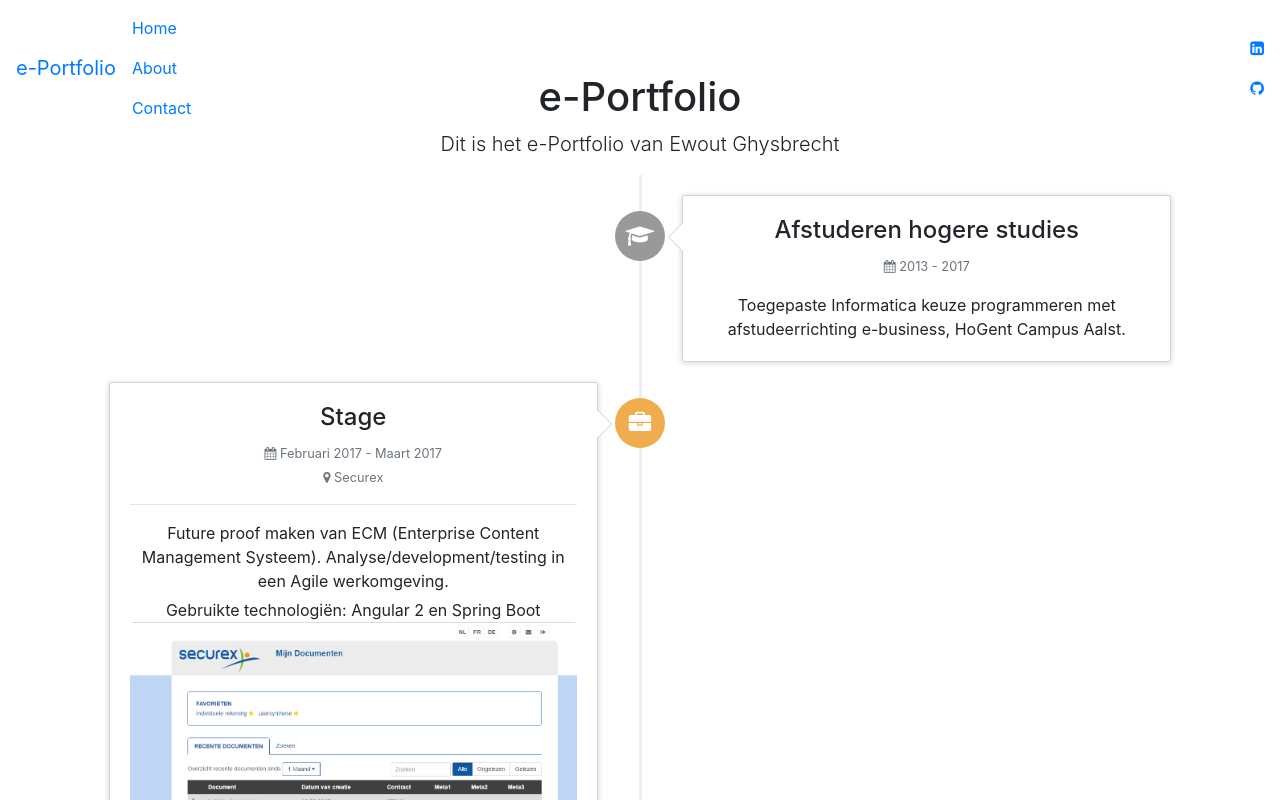
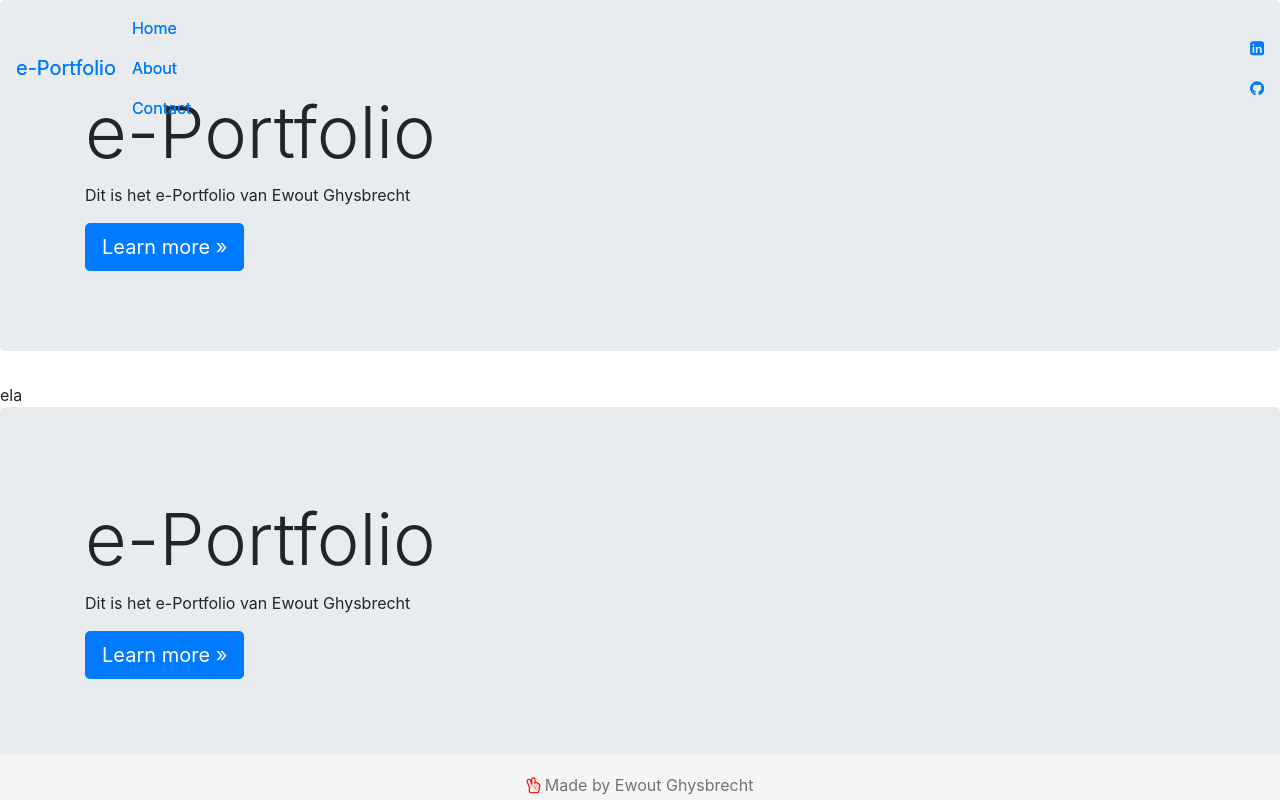
Before and after one commit to ewoutG/ePortfolio, an Angular app in the folder ePortfolio/: page /home in a window 1280 px wide. Shown: the top 800 px of the page. Built offline with nearby package versions, Linux system fonts and the light colour scheme.

Commit message:
About component added

```diff
--- a/ePortfolio/src/app/about/about.component.html
+++ b/ePortfolio/src/app/about/about.component.html
@@ -1,3 +1,3 @@
-<p>
-  about works!
-</p>
+<div class="container">
+  <app-timeline></app-timeline>
+</div>
--- a/ePortfolio/src/app/app-routing.module.ts
+++ b/ePortfolio/src/app/app-routing.module.ts
@@ -16,6 +16,10 @@ const routes: Routes = [
   {
     path: 'about',
     component: AboutComponent,
+  },
+  {
+    path: 'about',
+    component: AboutComponent,
   }
 ];
 
--- a/ePortfolio/src/app/app.component.html
+++ b/ePortfolio/src/app/app.component.html
@@ -1,13 +1,13 @@
 <app-nav></app-nav>
+<div class="jumbotron">
+  <div class="container">
+    <h1 class="display-3">e-Portfolio</h1>
+    <p>Dit is het e-Portfolio van Ewout Ghysbrecht</p>
+    <p><a class="btn btn-primary btn-lg" href="#" role="button">Learn more &raquo;</a></p>
+  </div>
+</div>
+ela
 
-<div class="container">
-  <div class="starter-template">
-
-    <h1>e-Portfolio</h1>
-    <p class="lead">Dit is het e-Portfolio van Ewout Ghysbrecht</p>
-    <app-timeline></app-timeline>
-  </div>
-
-</div>
 
 <app-footer></app-footer>
+<router-outlet></router-outlet>
--- a/ePortfolio/src/app/nav/nav.component.html
+++ b/ePortfolio/src/app/nav/nav.component.html
@@ -2,13 +2,13 @@
   <a class="navbar-brand" href="#">e-Portfolio</a>
   <ul class="nav navbar-nav mr-auto">
     <li class="nav-item active">
-      <a class="nav-link" href="#">Home <span class="sr-only">(current)</span></a>
+      <a class="nav-link" routerLink="/home">Home <span class="sr-only">(current)</span></a>
     </li>
     <li class="nav-item">
-      <a class="nav-link" href="#">About</a>
+      <a class="nav-link" routerLink="/about">About</a>
     </li>
     <li class="nav-item">
-      <a class="nav-link" href="#">Contact</a>
+      <a class="nav-link" routerLink="/home">Contact</a>
     </li>
   </ul>
   <ul class="nav navbar-nav">
--- a/ePortfolio/src/app/timeline/timeline.component.html
+++ b/ePortfolio/src/app/timeline/timeline.component.html
@@ -6,7 +6,7 @@
       <div class="timeline-panel">
         <div class="timeline-heading">
           <h4 class="timeline-title">Afstuderen hogere studies</h4>
-          <p><small class="text-muted"><i class="fa fa-calendar"></i> 2013 - 2017</small>
+          <p><small class="text-muted"><i class="fa fa-calendar"></i> 2017</small>
           </p>
         </div>
         <div class="timeline-body">
@@ -92,12 +92,26 @@
       </div>
     </li>
     <li>
+      <div class="timeline-badge warning"><i class="fa fa-graduation-cap"></i>
+      </div>
+      <div class="timeline-panel">
+        <div class="timeline-heading">
+          <h4 class="timeline-title">Start hogere studies</h4>
+          <p><small class="text-muted"><i class="fa fa-calendar"></i> 2013</small>
+          <hr>
+        </div>
+        <div class="timeline-body">
+          <p>Toegepaste Informatica keuze programmeren met afstudeerrichting e-business, HoGent Campus Aalst.</p>
+        </div>
+      </div>
+    </li>
+    <li class="timeline-inverted">
       <div class="timeline-badge info"><i class="fa fa-graduation-cap"></i>
       </div>
       <div class="timeline-panel">
         <div class="timeline-heading">
-          <h4 class="timeline-title">Middelbare school</h4>
-          <p><small class="text-muted"><i class="fa fa-calendar"></i> 2009 - 2013</small>
+          <h4 class="timeline-title">Afgestudeerd Middelbare school</h4>
+          <p><small class="text-muted"><i class="fa fa-calendar"></i> 2013</small>
           <hr>
         </div>
         <div class="timeline-body">
@@ -105,7 +119,7 @@
         </div>
       </div>
     </li>
-    <li class="timeline-inverted">
+    <li>
       <div class="timeline-badge success"><img src="../../assets/kazou.png" alt="kazou" style="width:32px">
       </div>
       <div class="timeline-panel">
```
